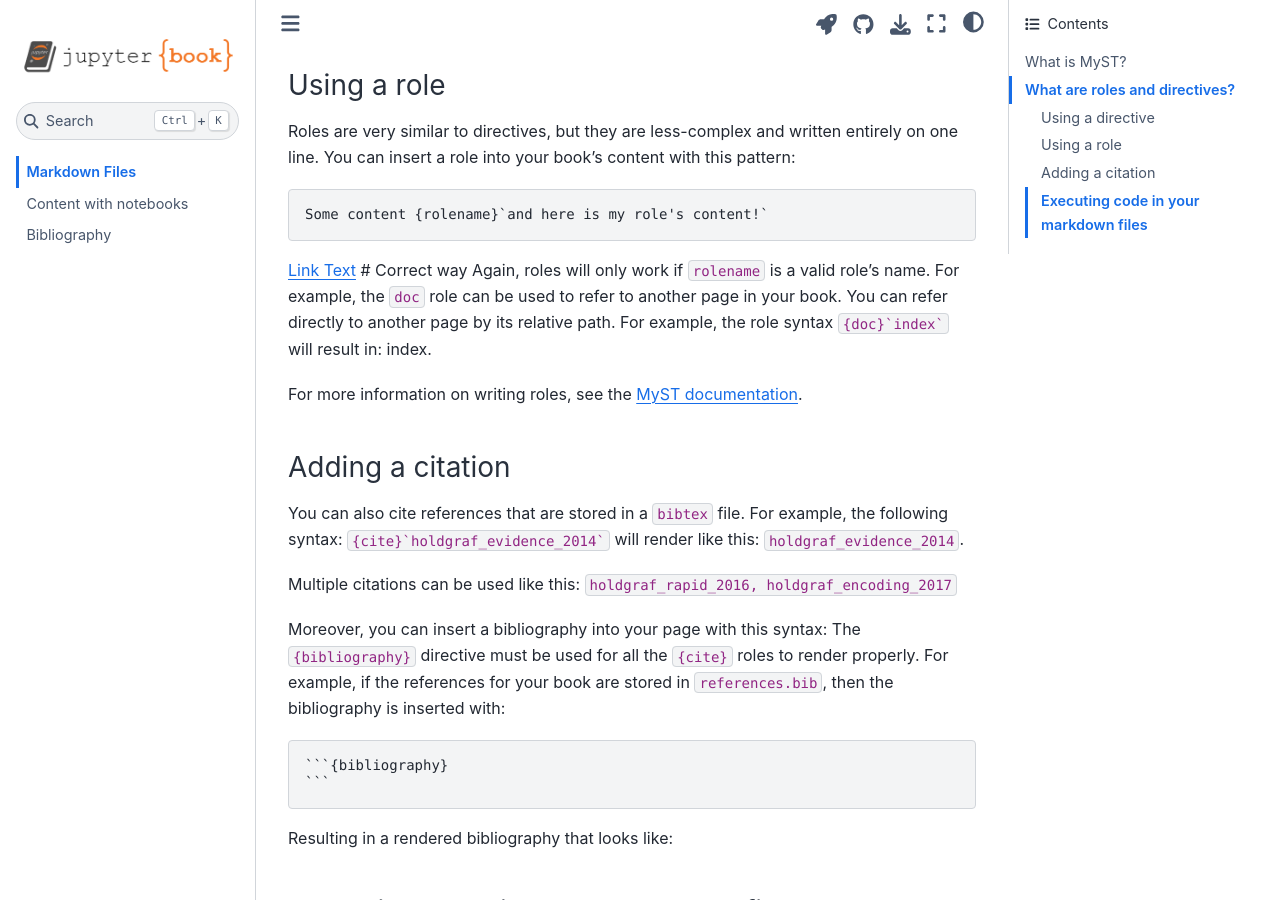
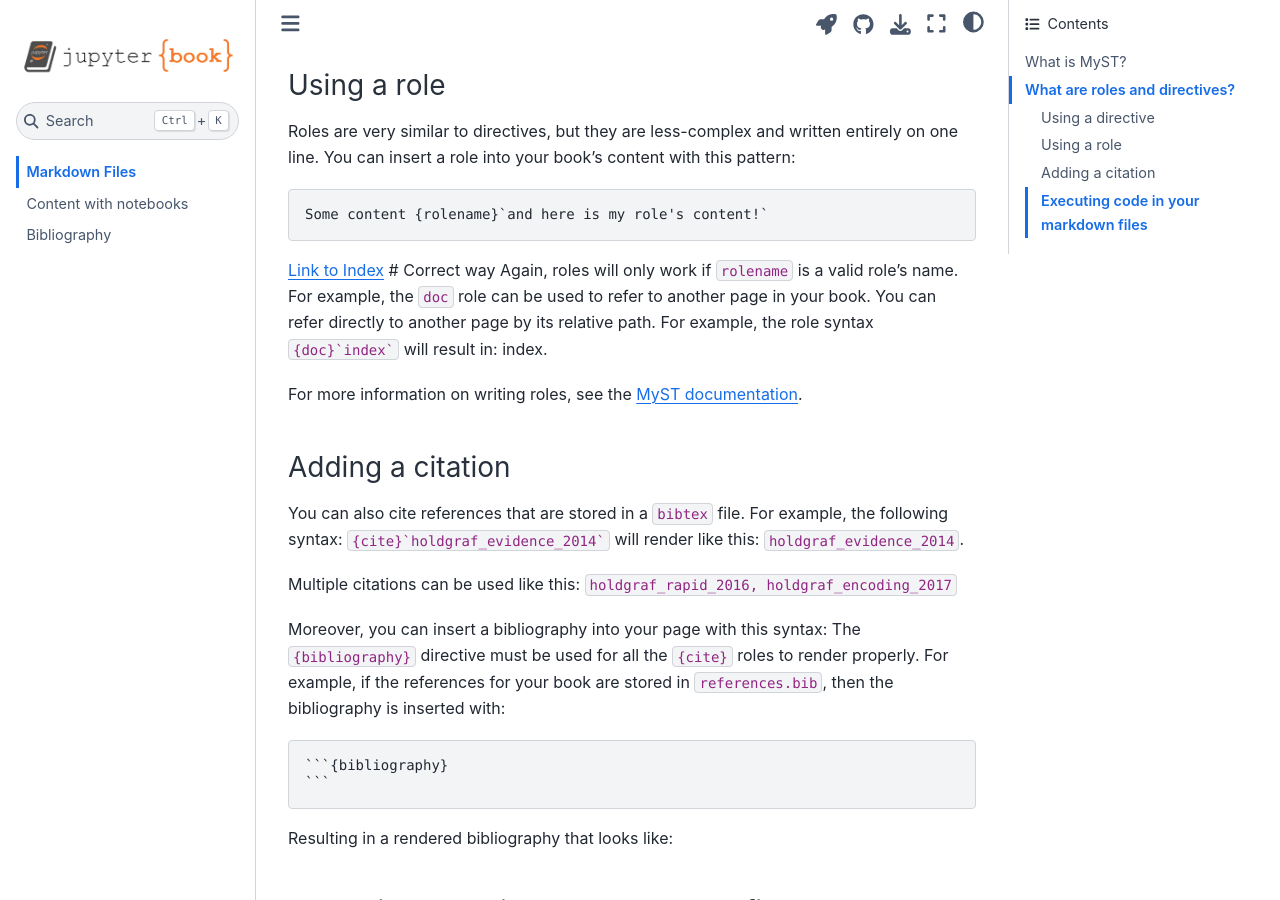
Before and after one commit to simateimourian/Esseitial-for-Oceanography, a Jupyter Book: the page built from book/markdown.md, in a window 1280 px wide and 900 px high, scrolled down 1268 px. Built offline with Jupyter Book 1.0.4 settings and Sphinx 7.4.7 and the Sphinx Book theme 1.1.4, drawn with Linux system fonts in a browser that asks for light colours; cross-references to code outside the pages are shown as plain code.

Commit message:
Update markdown.md

````diff
--- a/book/markdown.md
+++ b/book/markdown.md
@@ -75,7 +75,7 @@ this pattern:
 ```
 Some content {rolename}`and here is my role's content!`
 ```
-[Link Text](index.md) # Correct way
+[Link to Index](index) # Correct way
 Again, roles will only work if `rolename` is a valid role's name. For example,
 the `doc` role can be used to refer to another page in your book. You can
 refer directly to another page by its relative path. For example, the
````
